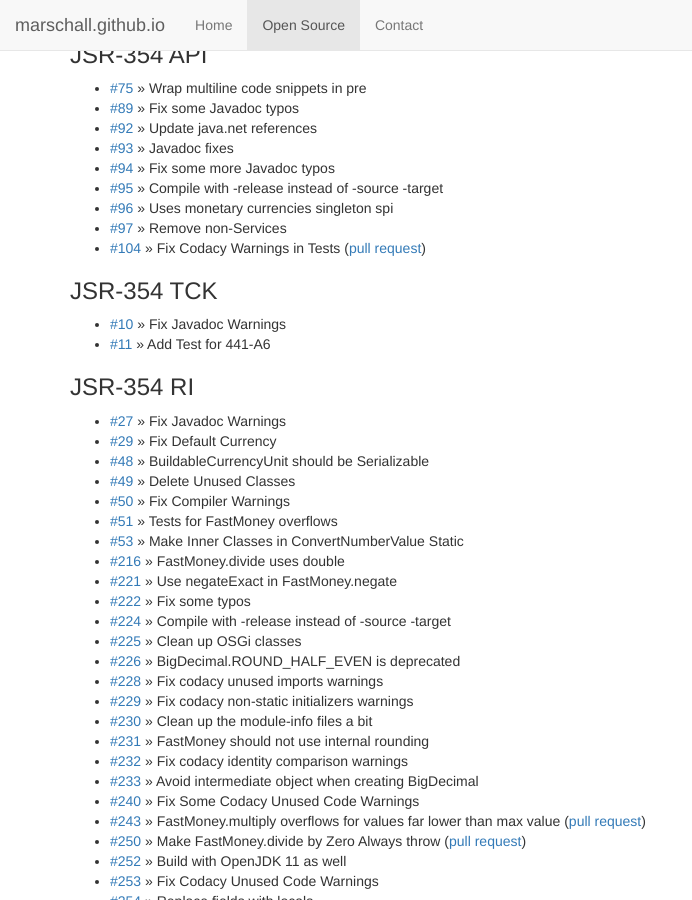
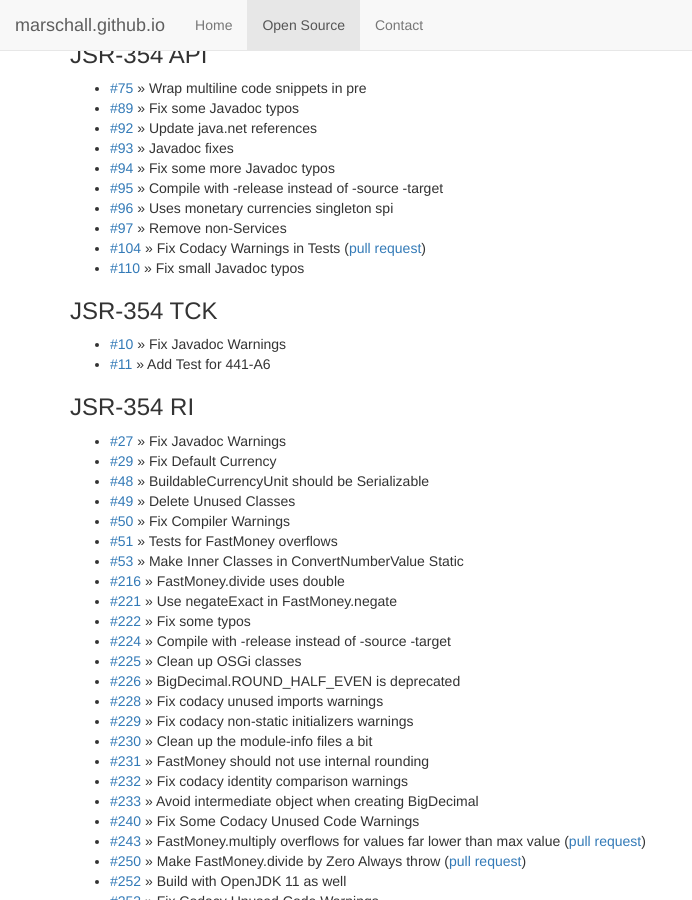
Before and after one commit to marschall/marschall.github.com, a Jekyll site: the page built from open-source.html, in a window 1280 px wide and 900 px high, scrolled down 7714 px. Shown: the whole window, without its empty margins (0-692 px from the left). Built offline with Jekyll 4.4.1, drawn with Linux system fonts in a browser that asks for light colours.

Commit message:
add jsr-354-api#110

```diff
--- a/open-source.html
+++ b/open-source.html
@@ -456,6 +456,7 @@
   <li><a href="https://github.com/JavaMoney/jsr354-api/pull/96">#96</a> &raquo; Uses monetary currencies singleton spi</li>
   <li><a href="https://github.com/JavaMoney/jsr354-api/pull/97">#97</a> &raquo; Remove non-Services</li>
   <li><a href="https://github.com/JavaMoney/jsr354-api/issues/104">#104</a> &raquo; Fix Codacy Warnings in Tests (<a href="https://github.com/JavaMoney/jsr354-api/pull/105">pull request</a>)</li>
+  <li><a href="https://github.com/JavaMoney/jsr354-api/pull/110">#110</a> &raquo; Fix small Javadoc typos</li>
 </ul>
 <h3>JSR-354 TCK</h3>
 <ul>
```
